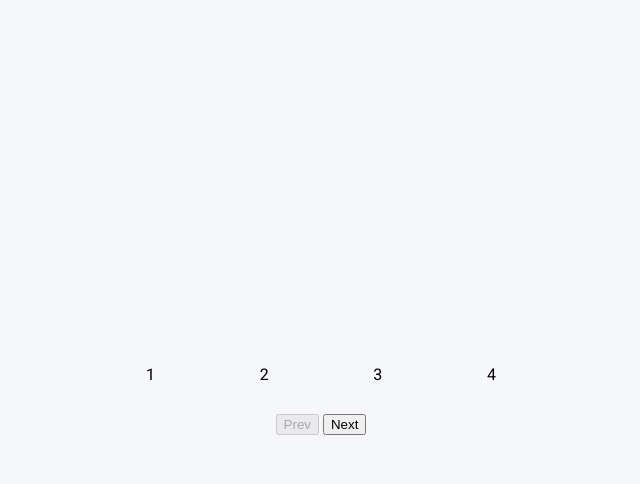
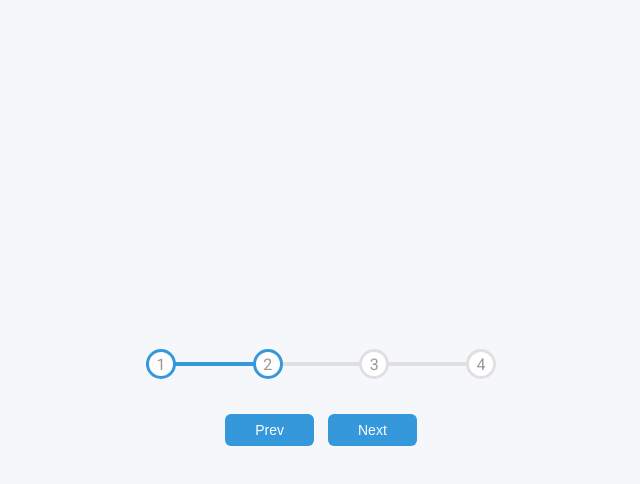
Before and after one commit to tbuchan1997/JS2-Progress-Steps, a plain HTML site: page index.html in a window 1280 px wide. Both pictures are taken after a click on the button "Next". Shown: the whole page, without its empty margins (319-959 px from the left). Drawn offline with Linux system fonts and the light colour scheme.

Commit message:
Add JS functionality

```diff
--- a/index.html
+++ b/index.html
@@ -8,7 +8,8 @@
   </head>
   <body>
     <div class="container">
-      <div class="progress-container" id="progress">
+      <div class="progress-container">
+        <div class="progress" id="progress"></div>
         <div class="circle active">1</div>
         <div class="circle">2</div>
         <div class="circle">3</div>
--- a/script.js
+++ b/script.js
@@ -0,0 +1,46 @@
+const progress = document.getElementById("progress");
+const next = document.getElementById("next");
+const prev = document.getElementById("prev");
+const circles = document.querySelectorAll(".circle");
+
+let currentActive = 1;
+
+next.addEventListener("click", () => {
+    currentActive++;
+    if (currentActive > circles.length) {
+        currentActive = circles.length;
+    }
+    update();
+})
+
+prev.addEventListener("click", () => {
+    currentActive--
+    if(currentActive < 1) {
+        currentActive = 1;
+    }
+
+    update();
+})
+
+function update() {
+    circles.forEach((circle, idx) => {
+        if (idx < currentActive) {
+            circle.classList.add("active");
+        } else {
+            circle.classList.remove("active");
+        }
+    })
+
+    const actives = document.querySelectorAll(".active");
+
+    progress.style.width = (actives.length - 1) / (circles.length - 1) * 100 + "%";
+
+    if (currentActive === 1) {
+        prev.disabled = true;
+    } else if (currentActive === circles.length) {
+        next.disabled = true;
+    } else {
+        prev.disabled = false;
+        next.disabled = false;
+    }
+}
--- a/style.css
+++ b/style.css
@@ -2,6 +2,11 @@
 
 * {
   box-sizing: border-box;
+}
+
+:root {
+  --line-border-fill: #3498db;
+  --line-border-empty: #e0e0e0;
 }
 
 body {
@@ -28,12 +33,66 @@ body {
   width: 350px;
 }
 
-.progress {
-  background-color: #3498db;
+.progress-container::before {
+  content: "";
+  background-color: var(--line-border-empty);
   position: absolute;
   top: 50%;
   left: 0;
   transform: translateY(-50%);
   height: 4px;
-  width: 50%;
+  width: 100%;
+  z-index: -1;
 }
+
+.progress {
+  background-color: var(--line-border-fill);
+  position: absolute;
+  top: 50%;
+  left: 0;
+  transform: translateY(-50%);
+  height: 4px;
+  width: 0%;
+  z-index: -1;
+  transition: 0.4s ease;
+}
+
+.circle {
+  background-color: white;
+  color: #999;
+  border-radius: 50%;
+  height: 30px;
+  width: 30px;
+  display: flex;
+  align-items: center;
+  justify-content: center;
+  border: 3px solid var(--line-border-empty);
+  transition: 0.4s ease;
+}
+
+.circle.active {
+  border-color: var(--line-border-fill);
+}
+
+.btn {
+  background-color: var(--line-border-fill);
+  color: white;
+  border: 0;
+  border-radius: 6px;
+  padding: 8px 30px;
+  margin: 5px;
+  font-size: 14px;
+}
+
+.btn:active {
+  transform: scale(0.98);
+}
+
+.btn:focus {
+  outline: none;
+}
+
+.btn:disabled {
+  background-color: var(--line-border-empty);
+  cursor: not-allowed;
+}
```
